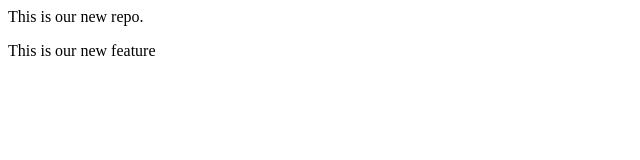
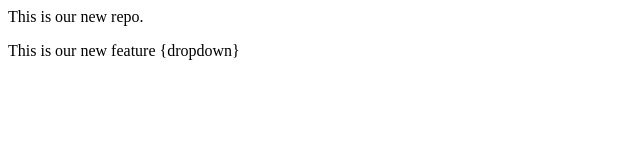
Before and after one commit to ajaybagodi/TempRepo, a plain HTML site: page localRepo/index.html in a window 1280 px wide. Shown: the full height of the page, 0-640 px from the left. Drawn offline with Linux system fonts and the light colour scheme.

Commit message:
add dropdown

```diff
--- a/localRepo/index.html
+++ b/localRepo/index.html
@@ -1,2 +1,2 @@
 <p>This is our new repo.</p>
-<p>This is our new feature</p>
+<p>This is our new feature {dropdown}</p>
```
